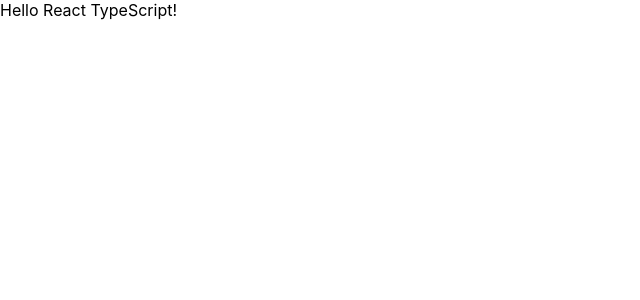
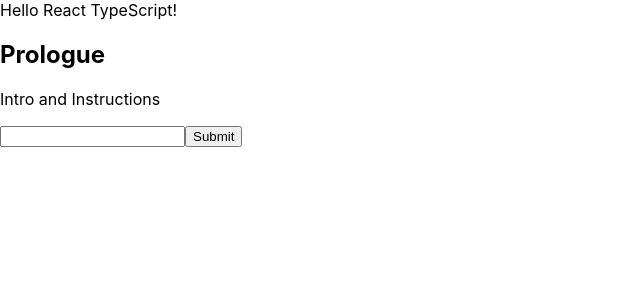
Before and after one commit to franco-ortega/ts-02-storybook, a React (Create React App) app: page /prologue in a window 1280 px wide. Shown: the top 300 px of the page, without its empty margins (0-640 px from the left). Built offline with nearby package versions, Linux system fonts and the light colour scheme.

Commit message:
add userName state to App and pass setter function to Prologue

```diff
--- a/package.json
+++ b/package.json
@@ -42,6 +42,7 @@
     "@testing-library/jest-dom": "^5.14.1",
     "@testing-library/react": "^11.2.7",
     "@testing-library/user-event": "^12.8.3",
+    "@types/react-router-dom": "^5.1.8",
     "@typescript-eslint/eslint-plugin": "^4.31.0",
     "@typescript-eslint/parser": "^4.31.0",
     "eslint": "^7.32.0",
--- a/src/components/app/App.tsx
+++ b/src/components/app/App.tsx
@@ -1,9 +1,28 @@
-import React from 'react';
+import React, { useState } from 'react';
+import {
+  BrowserRouter as Router,
+  Route,
+  Switch
+} from 'react-router-dom';
+import Prologue from '../prologue/Prologue';
 
 const App: React.FC = () => {
+  const [userName, setUserName] = useState<string>('test');
+  console.log(userName);
+
   return (
     <div data-testid="app">
       Hello React TypeScript!
+      <Router>
+        <Switch>
+          <Route
+            exact path="/prologue"
+            render={() =>
+              <Prologue setUserName={setUserName} />
+            }
+          />
+        </Switch>
+      </Router>
     </div>
   );
 };
--- a/src/components/prologue/Prologue.tsx
+++ b/src/components/prologue/Prologue.tsx
@@ -1,13 +1,19 @@
 import React from 'react';
 import PropTypes from 'prop-types';
 
-const Prologue: React.FC = ({ setUserName }) => {
+interface Props {
+  setUserName: React.Dispatch<React.SetStateAction<string>>;
+}
+
+const Prologue: React.FC<Props> = ({ setUserName }) => {
   return (
     <section>
       <h1>Prologue</h1>
       <p>Intro and Instructions</p>
       <form action="">
-        <input type="text" />
+        <label htmlFor="">
+          <input type="text" onChange={(e) => setUserName(e.target.value)} />
+        </label>
         <button>Submit</button>
       </form>
 
```
Also changed, not shown: 2 other files (tests, documents, lock files or other folders).
